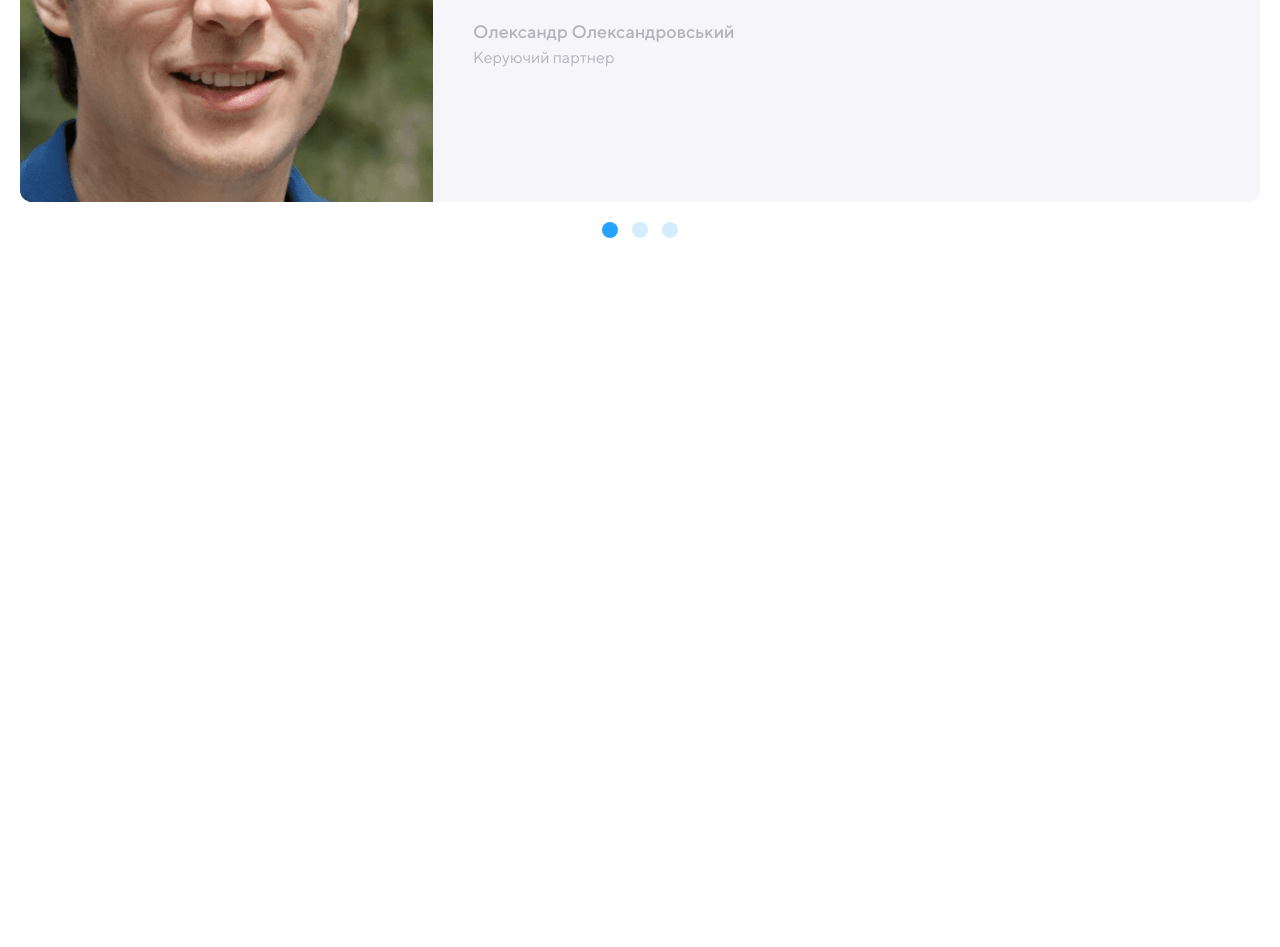
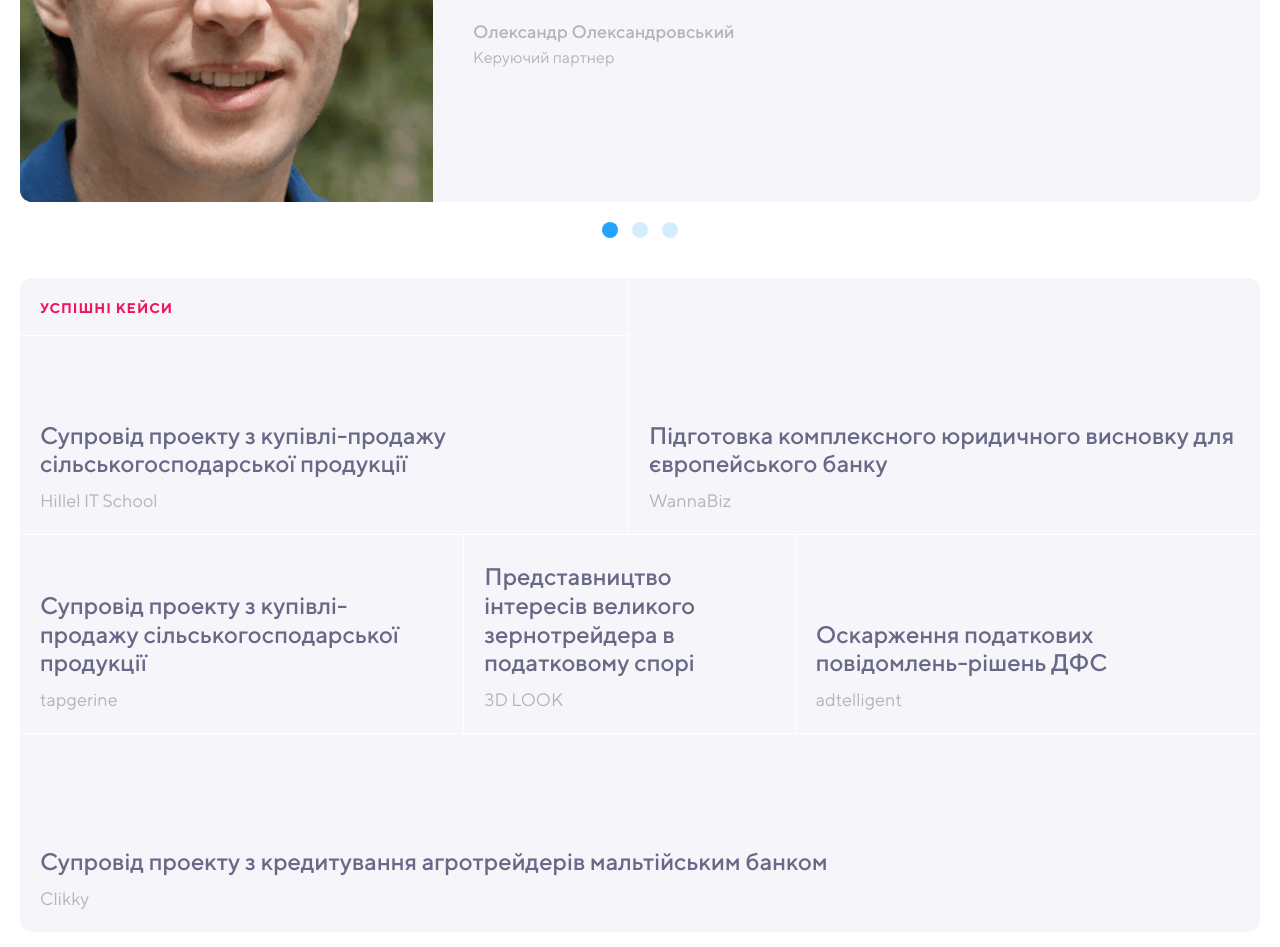
Before and after one commit to jedijsx/final-work-fe-hillel, a website: page index.html in a window 1280 px wide. Shown: the part 2572-3519 px from the top of the page. Before the commit the page ends 2850 px from the top, so only its background shows below. Drawn offline with Linux system fonts and the light colour scheme.

Commit message:
work with 'cases' section

```diff
--- /dev/null
+++ b/assets/scss/pages/home/main/cases/_case.scss
@@ -0,0 +1,110 @@
+@use "../../../../presets" as *;
+@use "../../../../mixins" as *;
+
+.case {
+  display: flex;
+  gap: 1px;
+  flex-wrap: wrap;
+  border-radius: 12px;
+  overflow: hidden;
+  margin-bottom: 30px;
+
+
+  &__one {
+    flex-basis: 431px;
+    flex-grow: 1;
+
+    display: flex;
+    flex-direction: column;
+    gap: 1px;
+
+    &-header {
+      background-color: $color-bg;
+      height: 57px;
+      padding: 20px;
+    }
+
+    &-link {
+      font-weight: 700;
+      font-size: 14px;
+      line-height: 1.2;
+      letter-spacing: 1px;
+      text-transform: uppercase;
+      color: $color-accent;
+    }
+  }
+
+  &__two {
+    background-color: $color-bg;
+    flex-basis: 454px;
+    flex-grow: 1;
+    display: flex;
+  }
+
+  &__three {
+    background-color: $color-bg;
+    flex-basis: 433px;
+    flex-grow: 1;
+    display: flex;
+  }
+
+  &__four {
+    flex-basis: 320px;
+    flex-grow: 1;
+    display: flex;
+  }
+
+  &__five {
+    flex-basis: 454px;
+    flex-grow: 1;
+    display: flex;
+  }
+
+  &__six {
+    flex-basis: 544px;
+    flex-grow: 1;
+    display: flex;
+  }
+
+  &__description {
+    padding: 20px;
+    display: flex;
+    flex-direction: column;
+    gap: 10px;
+    justify-content: flex-end;
+
+    @include sm {
+      justify-content: center;
+    }
+
+    &-header {
+      font-weight: 500;
+      font-size: 24px;
+      color: $color-main-soft;
+
+      @include xs {
+        font-size: 18px;
+      }
+    }
+
+    &-company {
+      font-weight: 400;
+      font-size: 18px;
+      line-height: 1.44;
+      color: $color-text;
+    }
+  }
+}
+
+.fr {
+  background-color: $color-bg;
+  height: $size-big;
+
+  @include sm {
+    height: $size-medium;
+  }
+
+  @include xs {
+    height: $size-small;
+  }
+}
--- /dev/null
+++ b/assets/scss/pages/home/main/cases/_cases.scss
@@ -0,0 +1,8 @@
+@use "../../../../presets" as *;
+@use "../../../../mixins" as *;
+
+
+.cases {
+  @extend %container;
+
+}
--- /dev/null
+++ b/assets/scss/pages/home/main/cases/_index.scss
@@ -0,0 +1,2 @@
+@forward "cases";
+@forward "case";
--- a/assets/scss/presets/_variables.scss
+++ b/assets/scss/presets/_variables.scss
@@ -11,3 +11,7 @@ $font-size: 16px;
 $font-primary: "TT Norms", sans-serif;
 
 $mobile-menu-size: 240px;
+
+$size-big: 198px;
+$size-medium: 150px;
+$size-small: 140px;
--- a/assets/scss/style.scss
+++ b/assets/scss/style.scss
@@ -3,9 +3,7 @@
 @use "common";
 
 @use "pages/home/header";
-
 @use "pages/home/main/experience";
-
 @use "pages/home/main/services";
-
 @use "pages/home/main/team";
+@use "pages/home/main/cases";
--- a/index.html
+++ b/index.html
@@ -116,8 +116,12 @@
     <section class="services">
       <div class="services__container">
         <div class="services__container-subheader">
-          <strong><a class="services__page-link" href="">послуги</a></strong>
-          <img class="services__container-arrow" src="assets/img/services/link-arrow.svg" alt="arrow">
+          <strong>
+            <a class="services__page-link" href="">
+              послуги
+              <img class="services__container-arrow" src="assets/img/services/link-arrow.svg" alt="arrow">
+            </a>
+          </strong>
         </div>
         <h2 class="services__title">Що ми вміємо робити краще за інших?</h2>
         <div class="services__grid">
@@ -193,8 +197,12 @@
           </div>
           <div class="employee__description">
             <div class="employee__description-subheader">
-              <strong><a class="employee__description-link" href="">команда</a></strong>
-              <img class="employee__description-arrow" src="assets/img/team/link-arrow.svg" alt="arrow">
+              <strong>
+                <a class="employee__description-link" href="">
+                  команда
+                  <img class="employee__description-arrow" src="assets/img/team/link-arrow.svg" alt="arrow">
+                </a>
+              </strong>
             </div>
             <h2 class="employee__description-quote">Ми звикли брати на себе відповідальність та завжди гарантуємо чесну,
               вчасну допомогу, навіть у ситуаціях, коли більшість безсилі.
@@ -214,7 +222,60 @@
       </div>
     </section>
 
-    <!-- <section class="cases"></section> -->
+    <section class="cases">
+
+      <div class="case">
+
+        <div class="case__one">
+          <div class="case__one-header">
+            <strong><a class="case__one-link" href="">Успішні кейси</a></strong>
+          </div>
+          <div class="case__description fr">
+            <h3 class="case__description-header">Супровід проекту з купівлі-продажу сільськогосподарської продукції</h3>
+            <span class="case__description-company">Hillel IT School</span>
+          </div>
+        </div>
+
+        <div class="case__two">
+          <div class="case__description">
+            <h3 class="case__description-header">Підготовка комплексного юридичного висновку для європейського банку</h3>
+            <span class="case__description-company">WannaBiz</span>
+          </div>
+        </div>
+
+        <div class="case__three">
+          <div class="case__description">
+            <h3 class="case__description-header">Супровід проекту з купівлі-продажу сільськогосподарської продукції</h3>
+            <span class="case__description-company">tapgerine</span>
+          </div>
+        </div>
+
+        <div class="case__four fr">
+          <div class="case__description">
+            <h3 class="case__description-header">Представництво інтересів великого зернотрейдера в податковому спорі</h3>
+            <span class="case__description-company">3D LOOK</span>
+          </div>
+        </div>
+
+        <div class="case__five fr">
+          <div class="case__description">
+            <h3 class="case__description-header">Оскарження податкових повідомлень-рішень ДФС</h3>
+            <span class="case__description-company">adtelligent</span>
+          </div>
+        </div>
+
+        <div class="case__six fr">
+          <div class="case__description">
+            <h3 class="case__description-header">Супровід проекту з кредитування агротрейдерів мальтійським банком</h3>
+            <span class="case__description-company">Clikky</span>
+          </div>
+        </div>
+
+      </div>
+
+    </section>
+
+
     <!-- <section class="clients"></section> -->
     <!-- <section class="publications"></section> -->
   </main>
```
Also changed, not shown: assets/css/style.css.
